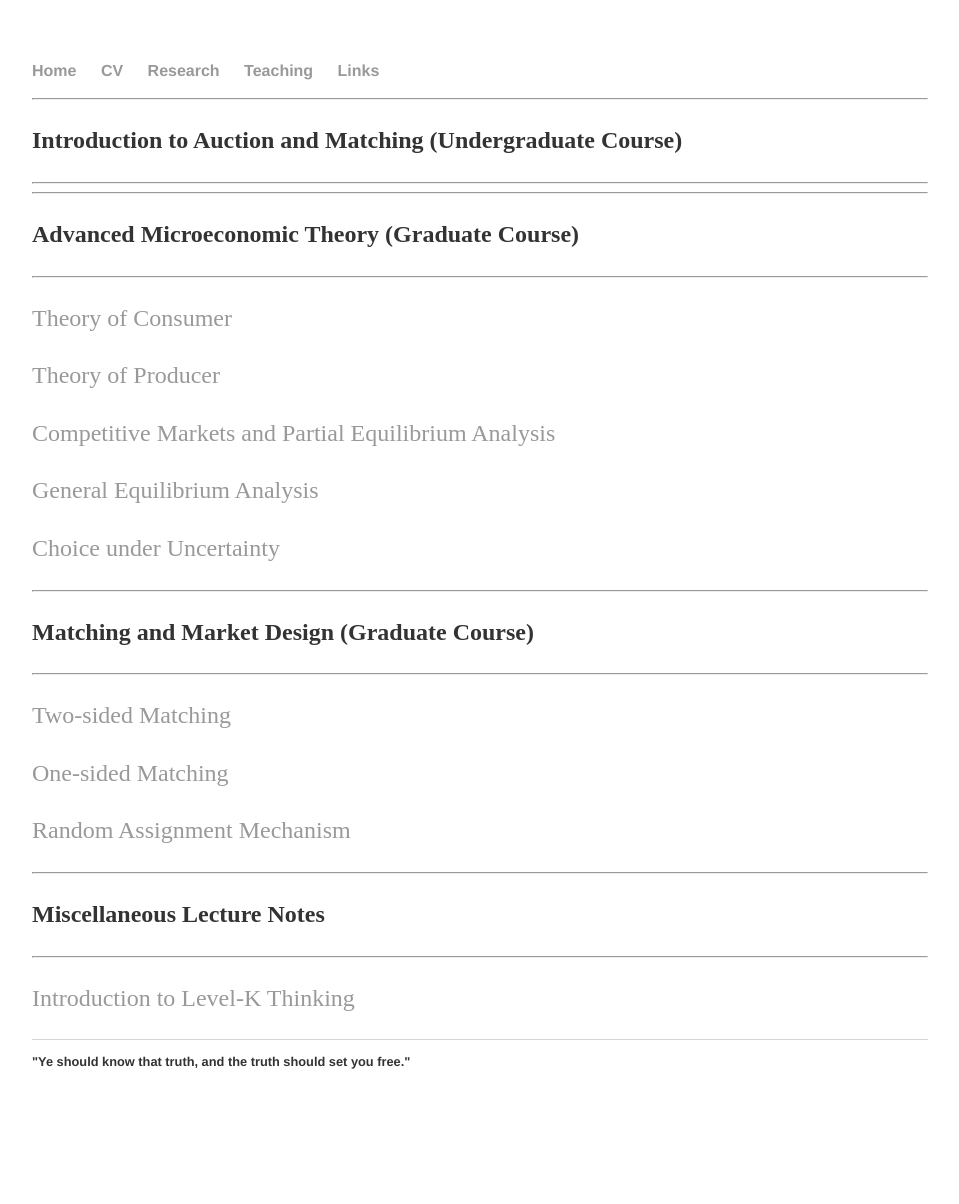
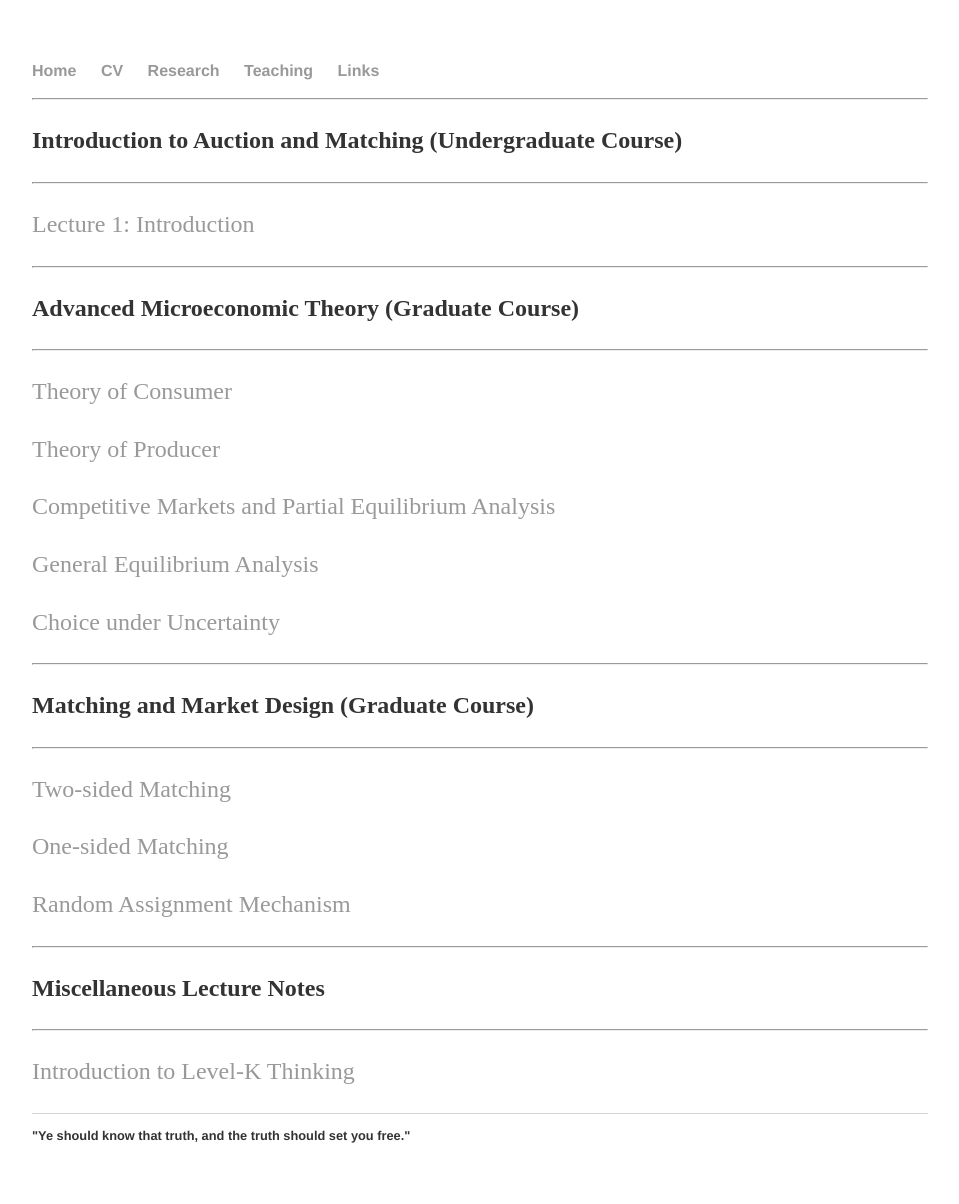
Before and after one commit to zlchurch/zlchurch.github.io, a Jekyll site: the page built from teaching/index.md, in a window 1280 px wide. Shown: the whole page, without its empty margins (160-1119 px from the left). Built offline with Jekyll 4.4.1, drawn with Linux system fonts in a browser that asks for light colours; before the commit the page ends 1131 px from its top, so only the background shows below that; some of the changed lines change nothing that is shown.

Commit message:
no message

```diff
--- a/teaching/index.md
+++ b/teaching/index.md
@@ -9,7 +9,7 @@ layout: default
 
 -----
 
-
+[Lecture 1: Introduction]()
 
 
 -----
@@ -52,4 +52,4 @@ layout: default
 
 -----
 
-[Introduction to Level-K Thinking](teaching/micro/level_k.pdf)
+[Introduction to Level-K Thinking](https://github.com/haihan/haihan.github.io/raw/master/teaching/micro/Level_k.pdf)
```
Also changed, not shown: 1 other file.
